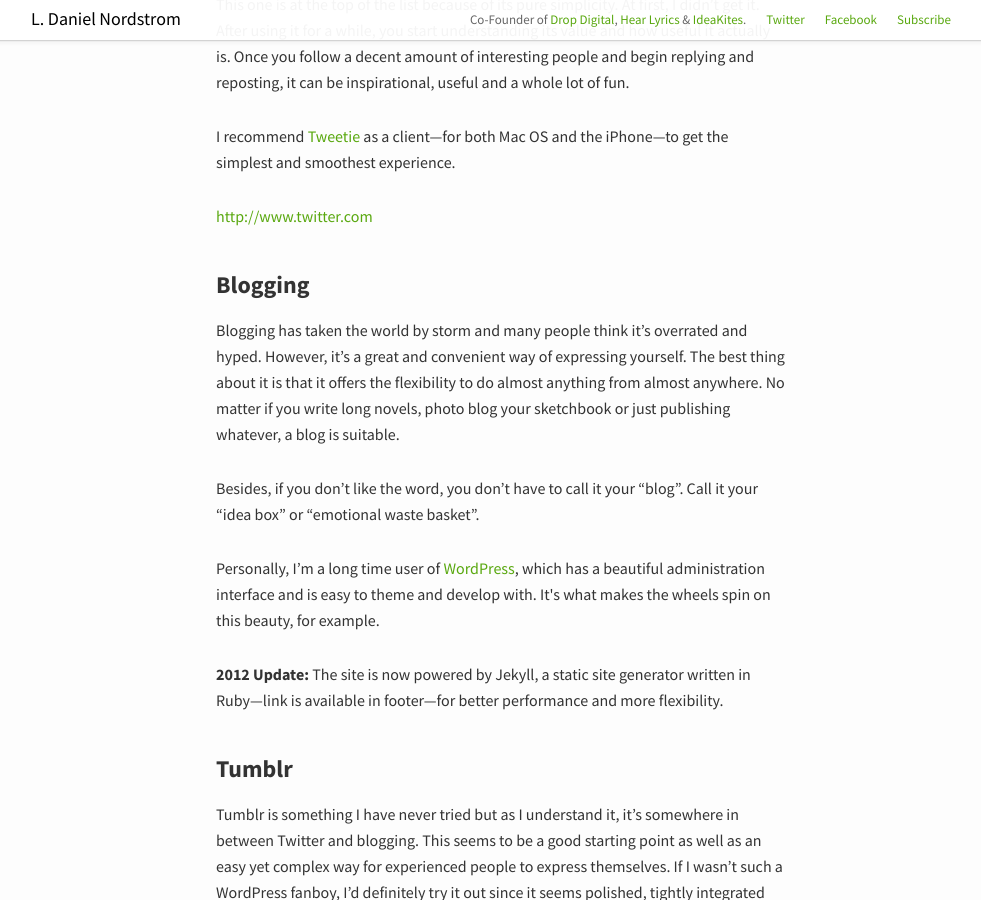
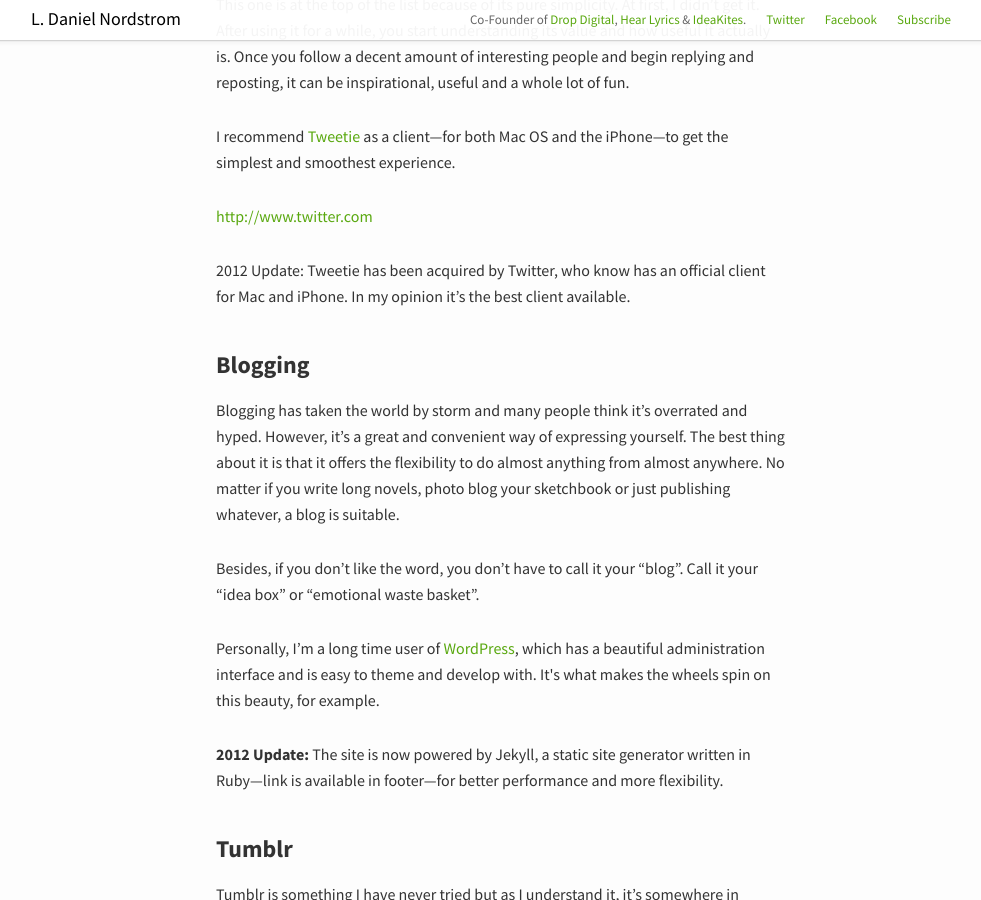
Before and after one commit to dnordstrom/mrnordstrom.com, a Jekyll site: the page built from _posts/2009-07-22-the-art-of-expressing-yourself.html, in a window 1280 px wide and 900 px high, scrolled down 1345 px. Shown: the whole window, without its empty margins (139-1120 px from the left). Built offline with Jekyll 4.4.1, drawn with Linux system fonts in a browser that asks for light colours; nearby versions of some CDN libraries; Markdown is read by kramdown in place of the engine named in the settings; comment, search, counter and statistics services are not loaded.

Commit message:
Correcting blog post imported from WordPress.

```diff
--- a/_posts/2009-07-22-the-art-of-expressing-yourself.html
+++ b/_posts/2009-07-22-the-art-of-expressing-yourself.html
@@ -24,6 +24,8 @@
 
 <p><a href="http://www.twitter.com">http://www.twitter.com</a></p>
 
+<p></strong>2012 Update:</strong> Tweetie has been acquired by Twitter, who know has an official client for Mac and iPhone. In my opinion it&rsquo;s the best client available.</p>
+
 <h3>Blogging</h3>
 <p>Blogging has taken the world by storm and many people think it&rsquo;s overrated and hyped. However, it&rsquo;s a great and convenient way of expressing yourself. The best thing about it is that it offers the flexibility to do almost anything from almost anywhere. No matter if you write long novels, photo blog your sketchbook or just publishing whatever, a blog is suitable.</p>
 
```
